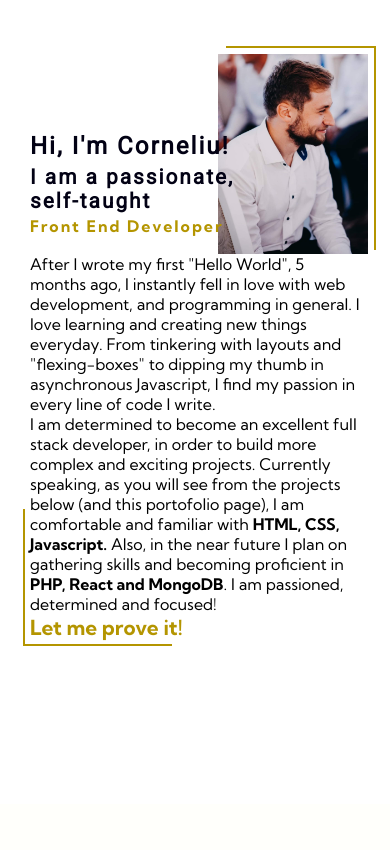
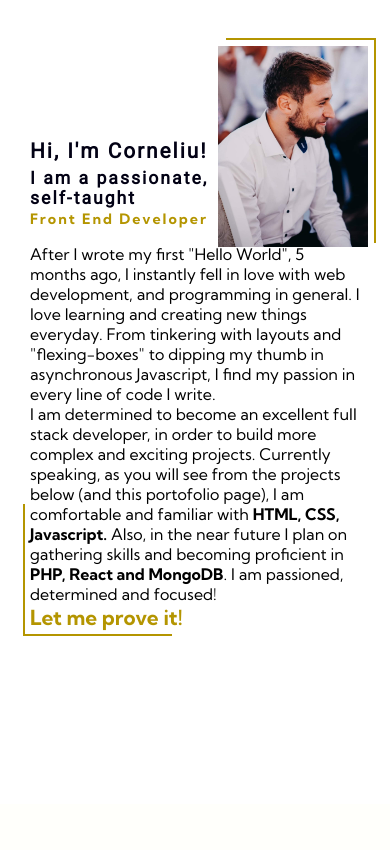
Before and after one commit to Sibiose/Portofolio-page, a plain HTML site: page index.html in a window 390 px wide. Shown: the part 900-1750 px from the top of the page. Drawn offline with Linux system fonts and the light colour scheme.

Commit message:
Add files via upload

```diff
--- a/style.css
+++ b/style.css
@@ -582,16 +582,16 @@ footer {
     min-width: 330px;
   }
   .aboutme-title {
+    font-size: 1.1rem;
+  }
+  .aboutme-front-end {
+    font-size: 0.9rem;
+  }
+  .aboutme-name {
     font-size: 1.3rem;
   }
-  .aboutme-front-end {
-    font-size: 1rem;
-  }
-  .aboutme-name {
-    font-size: 1.5rem;
-  }
   .img-wrapper {
-    top: -3.4rem;
+    top: -4.5rem;
   }
   .aboutme-details::after {
     left: -7px;
```
